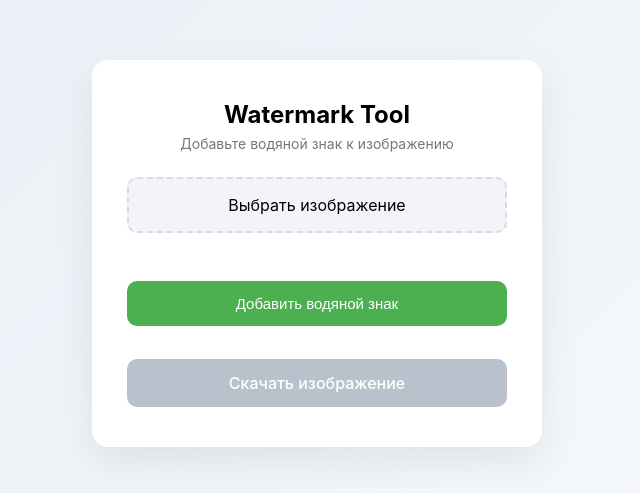
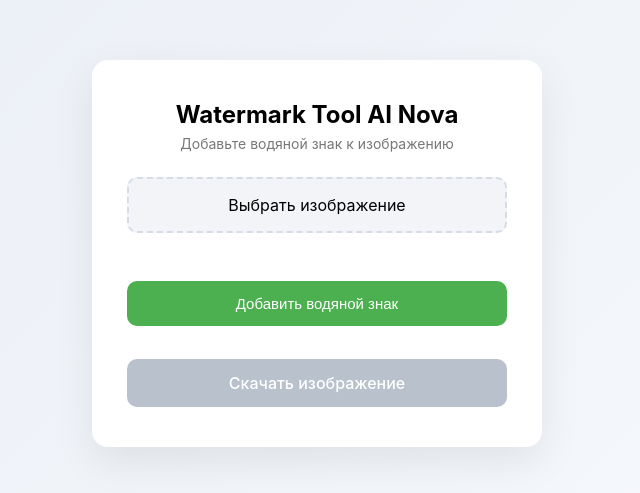
Before and after one commit to KondratovN/wotermarkAINova, a plain HTML site: page index.html in a window 1280 px wide. Shown: the part 147-640 px from the top of the page, without its empty margins (323-963 px from the left). Drawn offline with Linux system fonts and the light colour scheme.

Commit message:
Update index.html

```diff
--- a/index.html
+++ b/index.html
@@ -17,7 +17,7 @@
 
 <div class="card">
 
-<h1>Watermark Tool</h1>
+<h1>Watermark Tool AI Nova</h1>
 <p class="subtitle">Добавьте водяной знак к изображению</p>
 
 <label class="upload">
```
